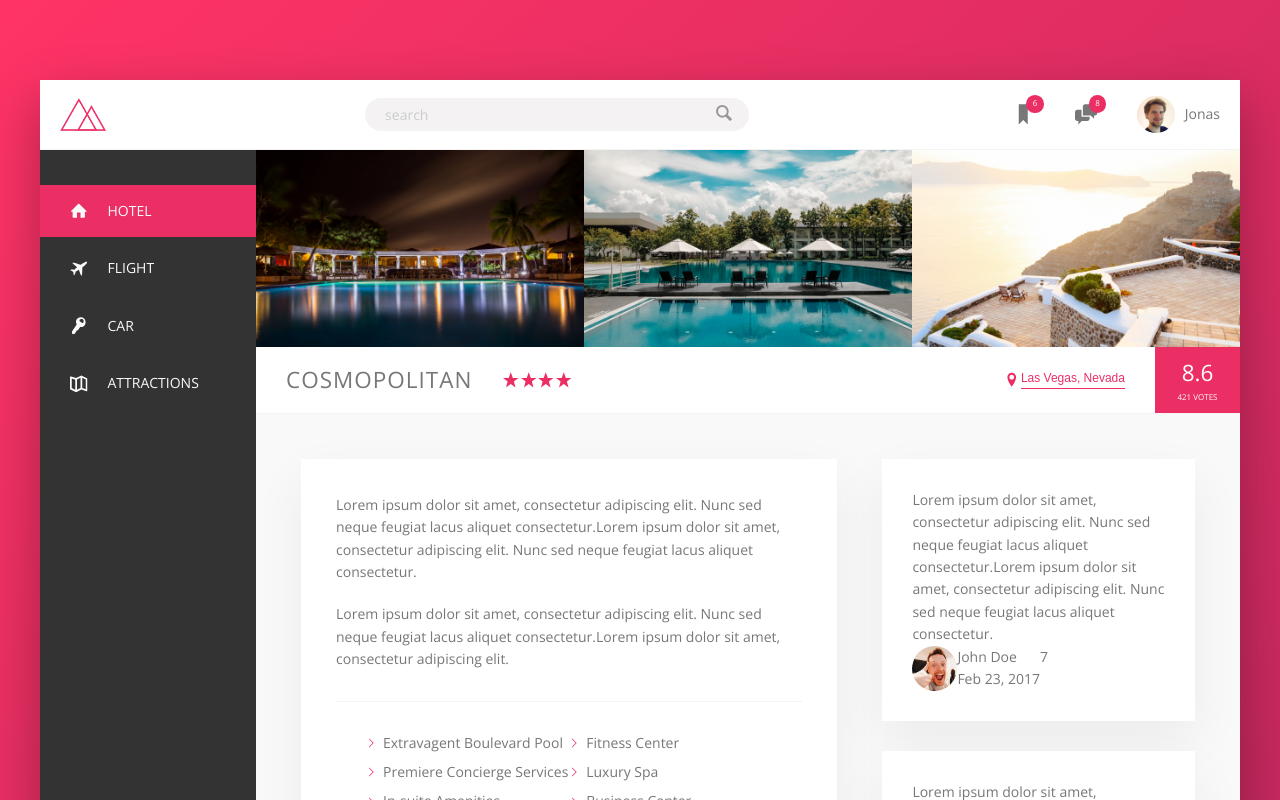
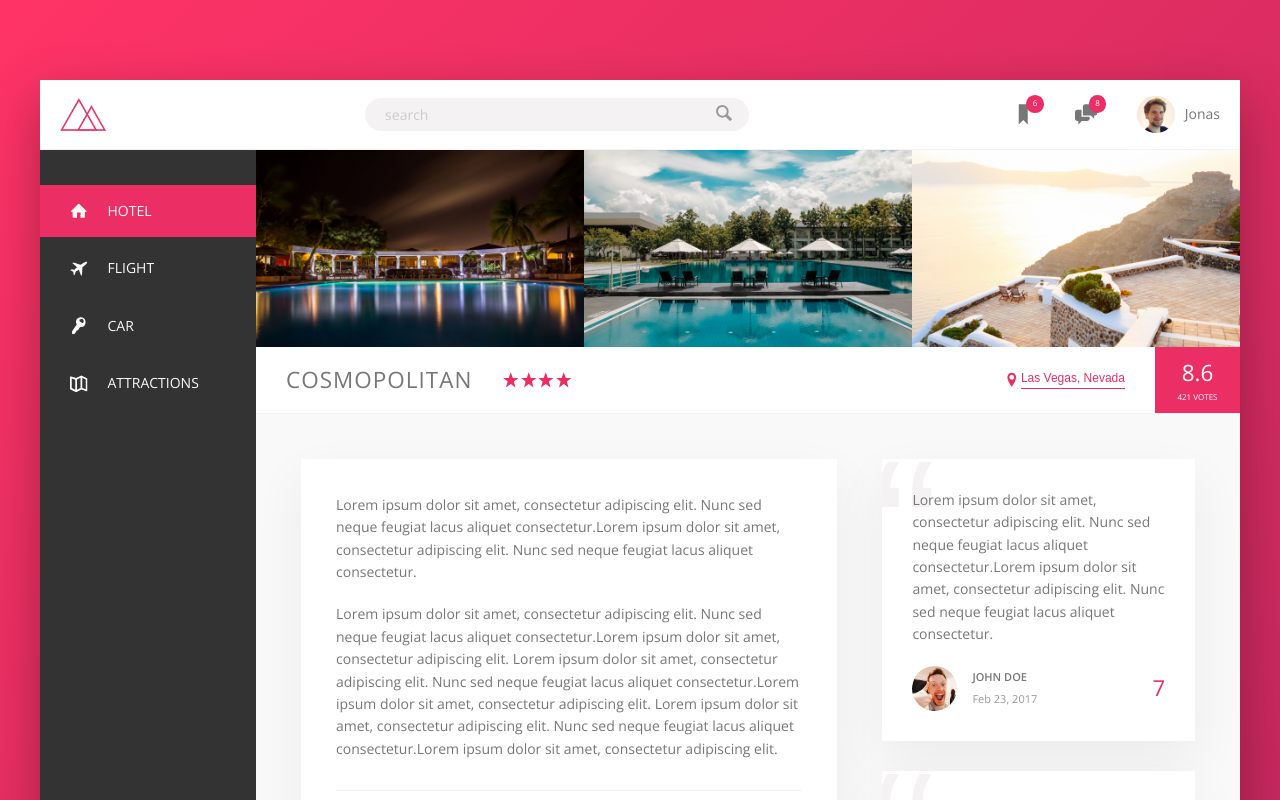
Before and after one commit to jpmamuric/FairFare, a React (Create React App) app: page / in a window 1280 px wide. Shown: the top 800 px of the page. Built offline with nearby package versions, Linux system fonts and the light colour scheme.

Commit message:
added button to reviews component

```diff
--- a/package.json
+++ b/package.json
@@ -5,12 +5,13 @@
   "private": true,
   "dependencies": {
     "node-sass-chokidar": "^1.2.2",
+    "npm-run-all": "^4.1.2",
     "react": "^16.3.2",
     "react-dom": "^16.3.2",
     "react-scripts": "1.1.4"
   },
   "scripts": {
-    "build-css":"node-sass-chokidar src/ -o src/",
+    "build-css": "node-sass-chokidar src/ -o src/",
     "watch-css": "npm run build-css && node-sass-chokidar src/ -o src/ --watch --rescursive",
     "start-js": "react-scripts start",
     "start": "npm-run-all -p watch-css start-js",
--- a/src/assets/sass/layout/_reviews.scss
+++ b/src/assets/sass/layout/_reviews.scss
@@ -7,21 +7,47 @@
   box-shadow: var(--box-shadow-very-light);
   padding: 3rem;
   margin-bottom: 3rem;
+  position: relative;
+  overflow: hidden;
+
+  &::before {
+    content: "\201C";
+    position: absolute;
+    top: -2.75rem;
+    left: -1rem;
+    font-size: 20rem;
+    color: var(--color-grey-light-2);
+    font-family: sans-serif;
+    line-height: 1;
+    z-index: 10;
+  }
 
   &__text {
+    margin-bottom: 2rem;
+    position: relative;
+    z-index: 20;
   }
 
   &__user {
     display: flex;
-
+    align-items: center;
     &-box {
+      margin-right: auto;
       display: flex;
       flex-direction: column;
     }
 
-    &-name {}
+    &-name {
+      font-size: 1.1rem;
+      font-weight: 600;
+      text-transform: uppercase;
+      margin-bottom: .4rem;
+    }
 
-    &-date {}
+    &-date {
+      font-size: 1.1rem;
+      color: var(--color-grey-dark-3);
+    }
 
   }
 
@@ -29,9 +55,13 @@
     width:: 4.5rem;
     height: 4.5rem;
     border-radius: 50%;
+    margin-right: 1.5rem;
   }
 
   &__rating {
+    color: var(--color-primary);
+    font-size: 2.2rem;
+    font-weight: 300;
+  }
 
-  }
 }
--- a/src/assets/sass/main.css
+++ b/src/assets/sass/main.css
@@ -84,6 +84,22 @@
   width: 1.75rem;
   height: 1.75rem;
   fill: var(--color-primary); }
+
+.btn-inline {
+  border: none;
+  color: var(--color-primary);
+  font-size: inherit;
+  border-bottom: 1px solid currentColor;
+  padding-bottom: 2px;
+  display: inline-block;
+  background-color: transparent;
+  cursor: pointer;
+  transition: all .2s; }
+  .btn-inline:hover {
+    color: var(--color-grey-dark-1); }
+  .btn-inline:focus {
+    outline: none;
+    animation: pulsate 1s infinite; }
 
 .container {
   max-width: 120rem;
@@ -238,21 +254,6 @@
   .overview__rating-average {
     font-size: 2.25rem;
     font-weight: 300; }
-  .overview .btn-inline {
-    border: none;
-    color: var(--color-primary);
-    font-size: inherit;
-    border-bottom: 1px solid currentColor;
-    padding-bottom: 2px;
-    display: inline-block;
-    background-color: transparent;
-    cursor: pointer;
-    transition: all .2s; }
-    .overview .btn-inline:hover {
-      color: var(--color-grey-dark-1); }
-    .overview .btn-inline:focus {
-      outline: none;
-      animation: pulsate 1s infinite; }
 
 .navigation {
   align-self: stretch;
@@ -294,16 +295,47 @@
   background-color: var(--color-white);
   box-shadow: var(--box-shadow-very-light);
   padding: 3rem;
-  margin-bottom: 3rem; }
+  margin-bottom: 3rem;
+  position: relative;
+  overflow: hidden; }
+  .review::before {
+    content: "\201C";
+    position: absolute;
+    top: -2.75rem;
+    left: -1rem;
+    font-size: 20rem;
+    color: var(--color-grey-light-2);
+    font-family: sans-serif;
+    line-height: 1;
+    z-index: 10; }
+  .review__text {
+    margin-bottom: 2rem;
+    position: relative;
+    z-index: 20; }
   .review__user {
-    display: flex; }
+    display: flex;
+    align-items: center; }
     .review__user-box {
+      margin-right: auto;
       display: flex;
       flex-direction: column; }
+    .review__user-name {
+      font-size: 1.1rem;
+      font-weight: 600;
+      text-transform: uppercase;
+      margin-bottom: .4rem; }
+    .review__user-date {
+      font-size: 1.1rem;
+      color: var(--color-grey-dark-3); }
   .review__photo {
     width: 4.5rem;
     height: 4.5rem;
-    border-radius: 50%; }
+    border-radius: 50%;
+    margin-right: 1.5rem; }
+  .review__rating {
+    color: var(--color-primary);
+    font-size: 2.2rem;
+    font-weight: 300; }
 
 .sidebar {
   background-color: var(--color-grey-dark-1);
--- a/src/assets/sass/main.scss
+++ b/src/assets/sass/main.scss
@@ -7,6 +7,7 @@
 @import 'base/utilities';
 
 @import 'components/icons';
+@import 'components/button';
 
 @import 'layout/app';
 @import 'layout/details';
--- /dev/null
+++ b/src/react/components/Button.js
@@ -0,0 +1,9 @@
+import React from 'react';
+
+const Button = () => (
+  <button className="btn-inline">
+    Show All
+  </button>
+)
+
+export default Button;
--- a/src/react/components/Details.js
+++ b/src/react/components/Details.js
@@ -2,6 +2,7 @@
 
 import detailData from './Details.json';
 import reviewsData from './Reviews.json';
+import Button from './Button';
 import Reviews from './Reviews';
 
 const Details = () => {
@@ -12,6 +13,7 @@
           Lorem ipsum dolor sit amet, consectetur adipiscing elit. Nunc sed neque feugiat lacus aliquet consectetur.Lorem ipsum dolor sit amet, consectetur adipiscing elit. Nunc sed neque feugiat lacus aliquet consectetur.
         </p>
         <p className="detail__description-paragraph">
+          Lorem ipsum dolor sit amet, consectetur adipiscing elit. Nunc sed neque feugiat lacus aliquet consectetur.Lorem ipsum dolor sit amet, consectetur adipiscing elit. Lorem ipsum dolor sit amet, consectetur adipiscing elit. Nunc sed neque feugiat lacus aliquet consectetur.Lorem ipsum dolor sit amet, consectetur adipiscing elit.
           Lorem ipsum dolor sit amet, consectetur adipiscing elit. Nunc sed neque feugiat lacus aliquet consectetur.Lorem ipsum dolor sit amet, consectetur adipiscing elit.
         </p>
         <ul className="detail__list">
@@ -38,7 +40,10 @@
 
       <figure className='reviews-container'>
         <Reviews reviews={reviewsData} />
+        <Button />
       </figure>
+
+
     </div>
   )
 }
--- a/src/react/components/Home.js
+++ b/src/react/components/Home.js
@@ -57,7 +57,6 @@
         </div>
 
         <Details />
-
       </main>
     )
   }
--- a/src/react/components/Reviews.js
+++ b/src/react/components/Reviews.js
@@ -5,7 +5,7 @@
     const { name, date, comments , rating, img } = review;
     return (
       <figure className="review" key={i}>
-        <blockquote className="review_text">
+        <blockquote className="review__text">
           { comments }
         </blockquote>
         <figcaption className="review__user">
```
Also changed, not shown: src/assets/sass/components/_button.scss (added, +21 -0 lines), src/assets/sass/layout/_home.scss (+0 -21 lines).
